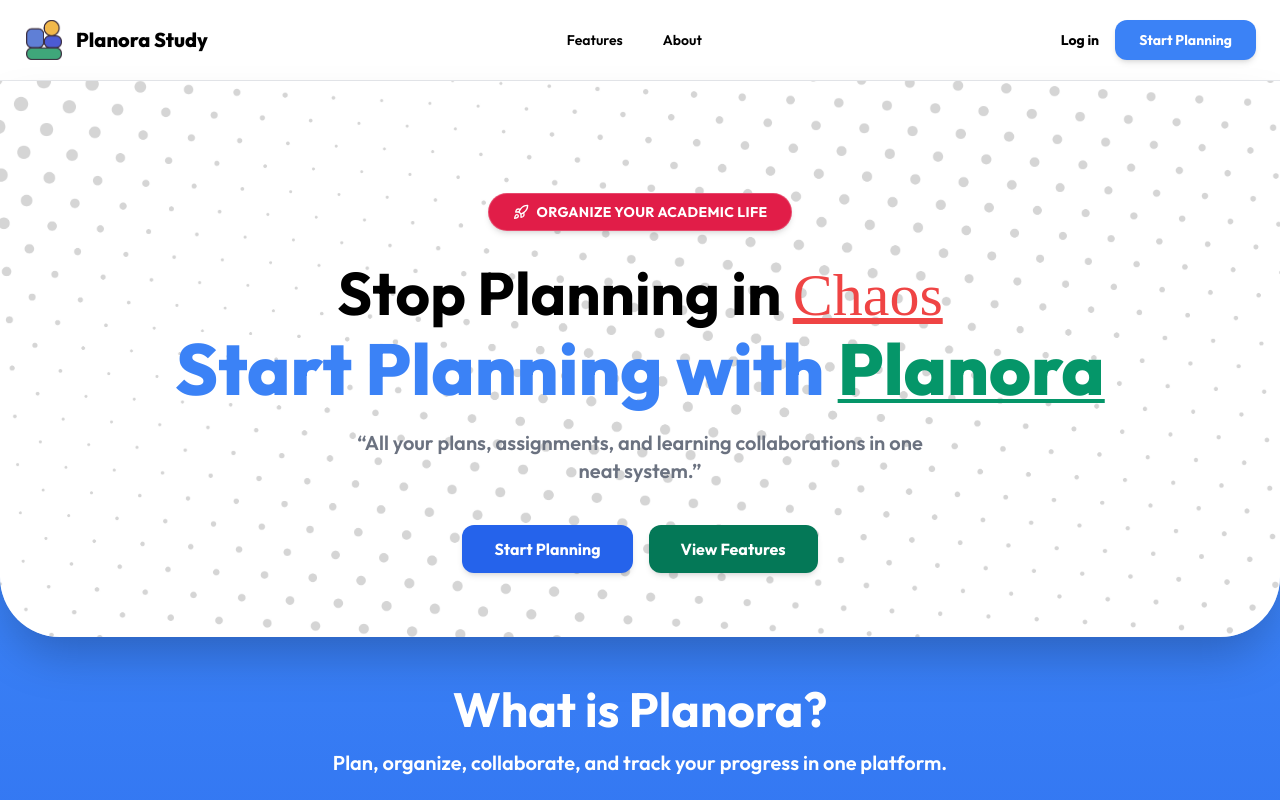
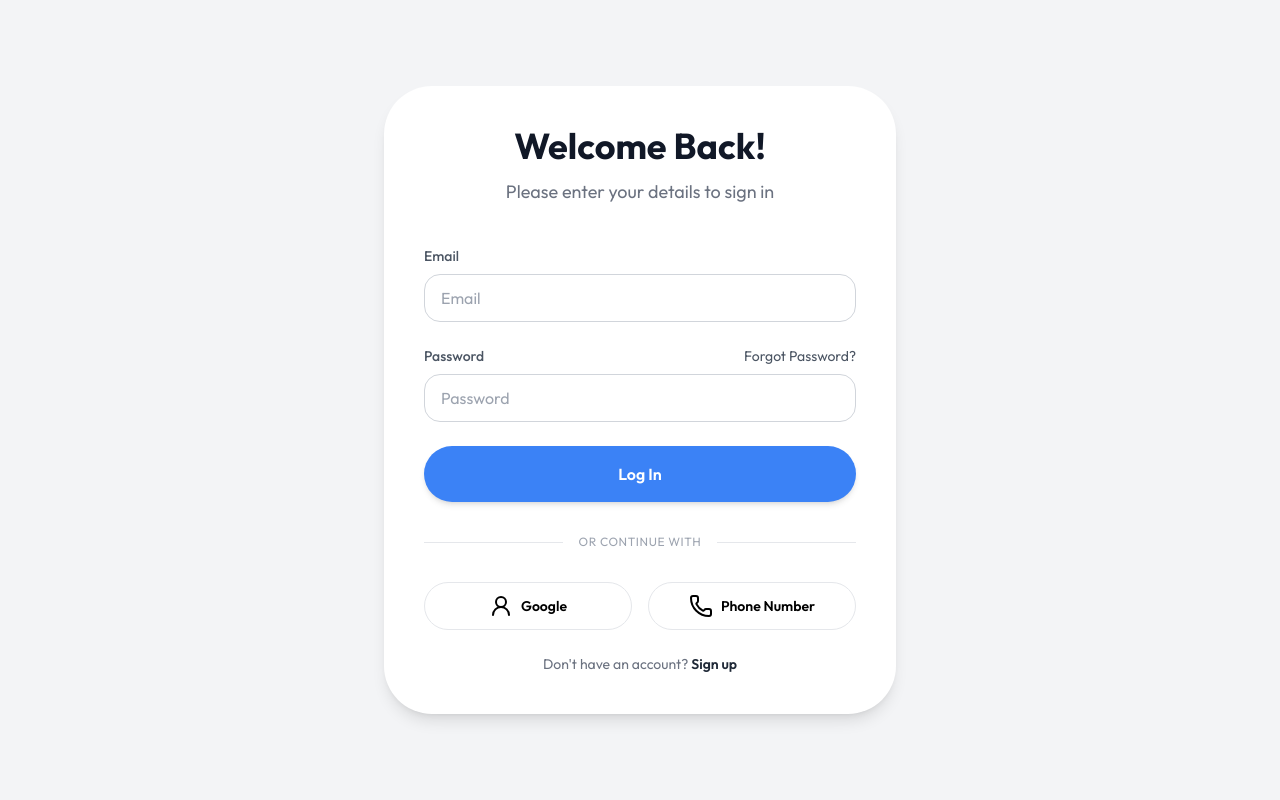
Before and after one commit to febbyvnr/planora, a React (Vite) app: page /login in a window 1280 px wide. Shown: the top 800 px of the page. Built offline with nearby package versions, Linux system fonts and the light colour scheme.

Commit message:
sudah dibaikin pathnynaa

```diff
--- a/src/App.jsx
+++ b/src/App.jsx
@@ -1,7 +1,9 @@
 import { BrowserRouter, Routes, Route } from "react-router-dom";
 
+// // import { Route } from "lucide-react";
+
 import MainLayout from "./layouts/MainLayout";
-import Login from "./pages/Login/LoginPage";
+import LoginPage from "./pages/Login/LoginPage";
 import Materials from "./pages/Materials";
 import MaterialFolder from "./pages/MaterialFolder";
 import Tasks from "./pages/Tasks";
@@ -12,10 +14,11 @@ import SchedulerDetailed from "./pages/Scheduler_Detailed";
 function App() {
     return (
         <BrowserRouter>
-            <MainLayout>
                 <Routes>
-                    <Route path="/" element={<MainLayout />} />
-                    <Route path="/login" element={<Login />} />
+                    <Route element={<MainLayout />}>
+                        <Route path="/" element={<MainLayout />} />
+                    </Route>
+                    <Route path="/login" element={<LoginPage />} />
                     <Route path="/materials" element={<Materials />} />
                     <Route path="/materials/mathematics" element={<MaterialFolder />} />
                     <Route path="/tasks" element={<Tasks />} />
@@ -23,7 +26,6 @@ function App() {
                     <Route path="/scheduler/detailed" element={<SchedulerDetailed />} />
                     <Route path="/dashboard" element={<Dashboard />} />
                 </Routes>
-            </MainLayout>
         </BrowserRouter>
     );
 }
--- a/src/components/landingPage/Navbar.jsx
+++ b/src/components/landingPage/Navbar.jsx
@@ -1,10 +1,11 @@
 import { useState } from "react";
+import {  useNavigate } from "react-router-dom";
 
 import logo from "../../assets/images/logo.png";
 
 export default function Navbar() {
     const [menuOpen, setMenuOpen] = useState(false);
-
+    const Navigate = useNavigate();
 
     return (
         <header className="w-full border-b bg-white">
@@ -40,6 +41,7 @@ export default function Navbar() {
             <div className="hidden md:flex items-center gap-4">
                 <button
                 className="text-sm font-bold hover:text-blue-500 transition"
+                onClick={() => Navigate("/login")}
                 >
                 Log in
                 </button>
--- a/src/pages/Login/LoginPage.jsx
+++ b/src/pages/Login/LoginPage.jsx
@@ -1,9 +1,10 @@
+import { UserRound, Phone } from "lucide-react";
 
-export default function Login() {
+
+export default function LoginPage() {
     return (
         <div className="min-h-screen flex items-center justify-center bg-gray-100 px-4">
-
-        <div className="w-full max-w-lg bg-purple-50 rounded-[48px] shadow-lg p-10">
+            <div className="w-full max-w-lg bg-white rounded-[48px] shadow-lg p-10">
 
                 {/* Header */}
                 <div className="text-center mb-10">
@@ -72,15 +73,15 @@ export default function Login() {
 
                 {/* Social Login */}
                 <div className="flex gap-4">
-
                     <button className="flex-1 h-12 bg-white rounded-full border border-gray-200 flex items-center justify-center gap-2 hover:bg-gray-50">
+                        <UserRound />
                         <span className="text-sm font-semibold">Google</span>
                     </button>
 
                     <button className="flex-1 h-12 bg-white rounded-full border border-gray-200 flex items-center justify-center gap-2 hover:bg-gray-50">
+                        <Phone />
                         <span className="text-sm font-semibold">Phone Number</span>
                     </button>
-
                 </div>
 
                 {/* Footer */}
@@ -92,7 +93,6 @@ export default function Login() {
                         Sign up
                     </a>
                 </div>
-
             </div>
         </div>
     );
```
Lines whose indentation alone changed are shown as unchanged.
